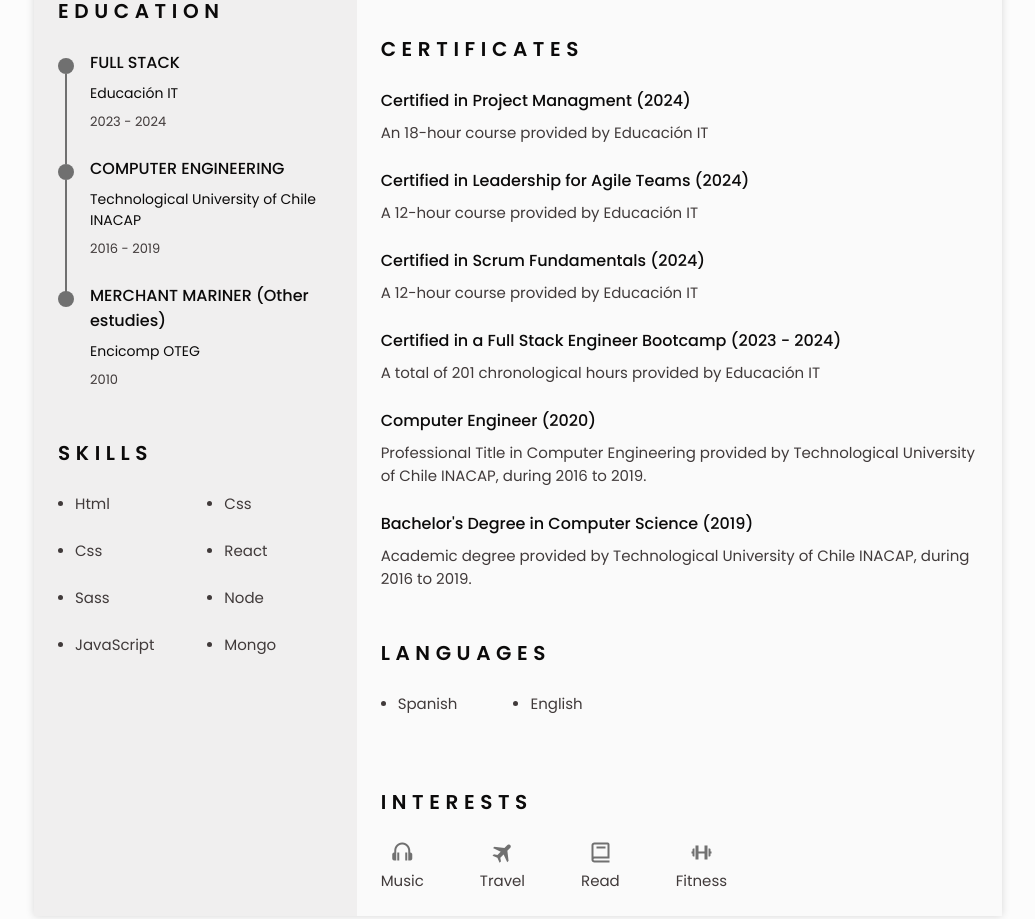
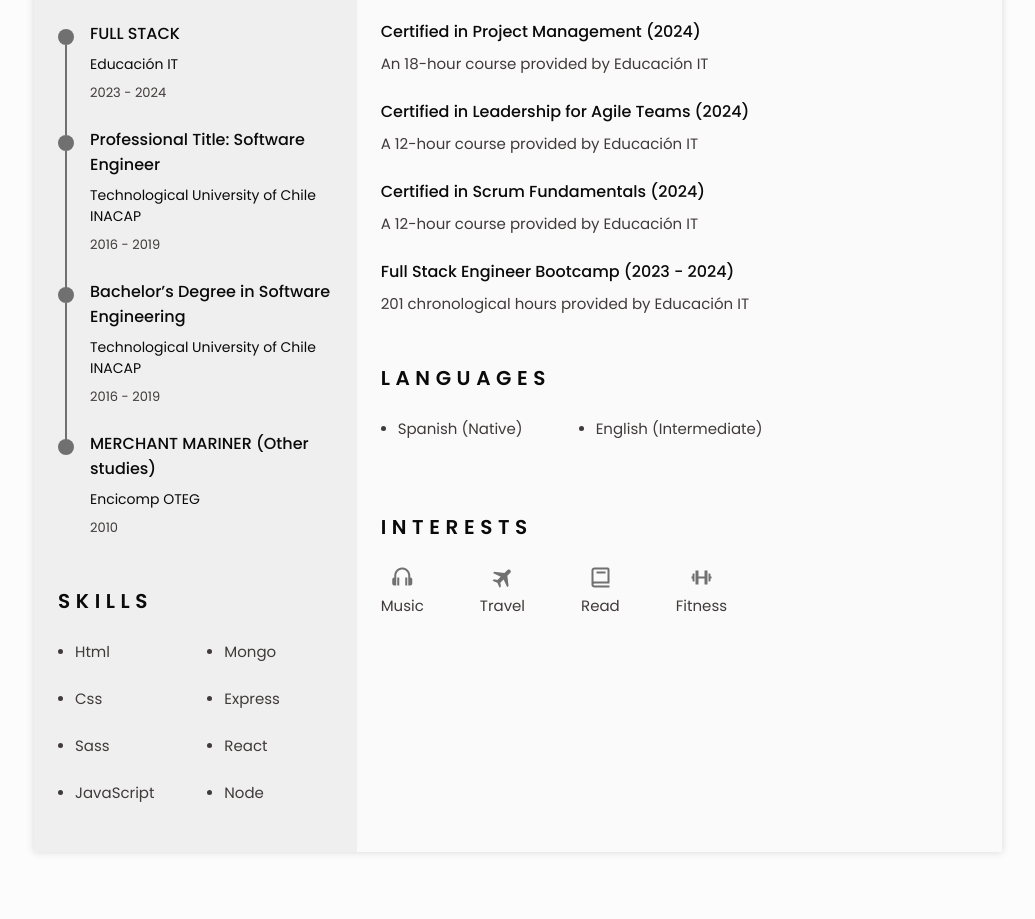
Before and after one commit to AldoVeraZ/AldoVZ_CV_ENG, a plain HTML site: page index.html in a window 1280 px wide. Shown: the part 936-1855 px from the top of the page, without its empty margins (122-1157 px from the left). Drawn offline with nearby package versions, Linux system fonts and the light colour scheme.

Commit message:
add some fixes

```diff
--- a/index.html
+++ b/index.html
@@ -102,9 +102,11 @@
                 <img src="assets/img/Aldo.jpeg" alt="" class="home__img" />
 
                 <h1 class="home__title">Aldo <b>Vera Z.</b></h1>
-                <h3 class="home__profession">Web developer</h3>
+                <h3 class="home__profession">
+                  Software Engineer | Web Developer
+                </h3>
 
-                <span class="home__main-rofession">Computer Engineering</span>
+                <!-- <span class="home__main-rofession">Software Engineer</span> -->
 
                 <!-- Button to generate and download the pdf. Available for desktop. -->
                 <div>
@@ -210,15 +212,33 @@
               <div class="education__content">
                 <div class="education__time">
                   <span class="education__rounder"> </span>
-                  <span class="education__line"> </span>
+                  <span class="education__line"></span>
                 </div>
 
                 <div class="education__data bd-grid">
-                  <h3 class="education__title">COMPUTER ENGINEERING</h3>
-                  <span class="education__studies">
-                    Technological University of Chile INACAP
-                  </span>
-                  <span class="education__year"> 2016 - 2019 </span>
+                  <h3 class="education__title">
+                    Professional Title: Software Engineer
+                  </h3>
+                  <span class="education__studies"
+                    >Technological University of Chile INACAP</span
+                  >
+                  <span class="education__year">2016 - 2019</span>
+                </div>
+              </div>
+
+              <div class="education__content">
+                <div class="education__time">
+                  <span class="education__rounder"></span>
+                  <span class="education__line"></span>
+                </div>
+                <div class="education__data bd-grid">
+                  <h3 class="education__title">
+                    Bachelor’s Degree in Software Engineering
+                  </h3>
+                  <span class="education__studies"
+                    >Technological University of Chile INACAP</span
+                  >
+                  <span class="education__year">2016 - 2019</span>
                 </div>
               </div>
 
@@ -230,7 +250,7 @@
 
                 <div class="education__data bd-grid">
                   <h3 class="education__title">
-                    MERCHANT MARINER (Other estudies)
+                    MERCHANT MARINER (Other studies)
                   </h3>
                   <span class="education__studies"> Encicomp OTEG </span>
                   <span class="education__year"> 2010 </span>
@@ -261,16 +281,16 @@
 
               <ul class="skills__data">
                 <li class="skills__name">
-                  <span class="skills__circle"></span> Css
+                  <span class="skills__circle"></span> Mongo
+                </li>
+                <li class="skills__name">
+                  <span class="skills__circle"></span> Express
                 </li>
                 <li class="skills__name">
                   <span class="skills__circle"></span> React
                 </li>
                 <li class="skills__name">
                   <span class="skills__circle"></span> Node
-                </li>
-                <li class="skills__name">
-                  <span class="skills__circle"></span> Mongo
                 </li>
               </ul>
             </div>
@@ -284,13 +304,15 @@
             <h2 class="section-title">Professional Goals</h2>
 
             <p class="goals__description">
-              I am looking for an opportunity to enter the tech sector, ideally
-              in web development. However, I am also motivated to start in any
-              field related to IT (back-end, front-end, full-stack trainee,
-              technical support, and/or similar roles).
-              <br /><br />
+              I am eager to contribute to the tech sector, focusing on web
+              development. Open to front-end, back-end, full-stack, or IT
+              support roles where I can apply my skills and continue growing
+              professionally. Fully committed to gaining hands-on experience in
+              the areas I have studied and continue training in.
+
+              <!-- <br /><br />
               I am fully available to gain experience in the area I have studied
-              and in which I continue to train myself.
+              and in which I continue to train myself. -->
             </p>
           </section>
 
@@ -330,7 +352,7 @@
 
                 <div class="experience__data bd-grid">
                   <h3 class="experience__title">
-                    Internship in Computer Engineering
+                    Internship in Software Engineering
                   </h3>
 
                   <span class="experience__company"
@@ -382,7 +404,7 @@
             <div class="certificate__container bd-grid">
               <div class="certificate__content">
                 <h3 class="certificate__title">
-                  Certified in Project Managment (2024)
+                  Certified in Project Management (2024)
                 </h3>
                 <p class="certificate__description">
                   An 18-hour course provided by Educación IT
@@ -409,32 +431,13 @@
 
               <div class="certificate__content">
                 <h3 class="certificate__title">
-                  Certified in a Full Stack Engineer Bootcamp (2023 - 2024)
+                  Full Stack Engineer Bootcamp (2023 - 2024)
                 </h3>
                 <p class="certificate__description">
-                  A total of 201 chronological hours provided by Educación IT
-                </p>
-              </div>
-
-              <div class="certificate__content">
-                <h3 class="certificate__title">Computer Engineer (2020)</h3>
-                <p class="certificate__description">
-                  Professional Title in Computer Engineering provided by
-                  Technological University of Chile INACAP, during 2016 to 2019.
-                </p>
-              </div>
-
-              <div class="certificate__content">
-                <h3 class="certificate__title">
-                  Bachelor's Degree in Computer Science (2019)
-                </h3>
-                <p class="certificate__description">
-                  Academic degree provided by Technological University of Chile
-                  INACAP, during 2016 to 2019.
+                  201 chronological hours provided by Educación IT
                 </p>
               </div>
             </div>
-            <!-- certificate__container bd-grid  -->
           </section>
 
           <!--========== LANGUAGES ==========-->
@@ -444,11 +447,10 @@
             <div class="languages__container">
               <ul class="languages__content bd-grid">
                 <li class="languages__name">
-                  <span class="languages__circle"></span> Spanish
+                  <span class="languages__circle"></span> Spanish (Native)
                 </li>
-
                 <li class="languages__name">
-                  <span class="languages__circle"></span> English
+                  <span class="languages__circle"></span> English (Intermediate)
                 </li>
               </ul>
             </div>
```
